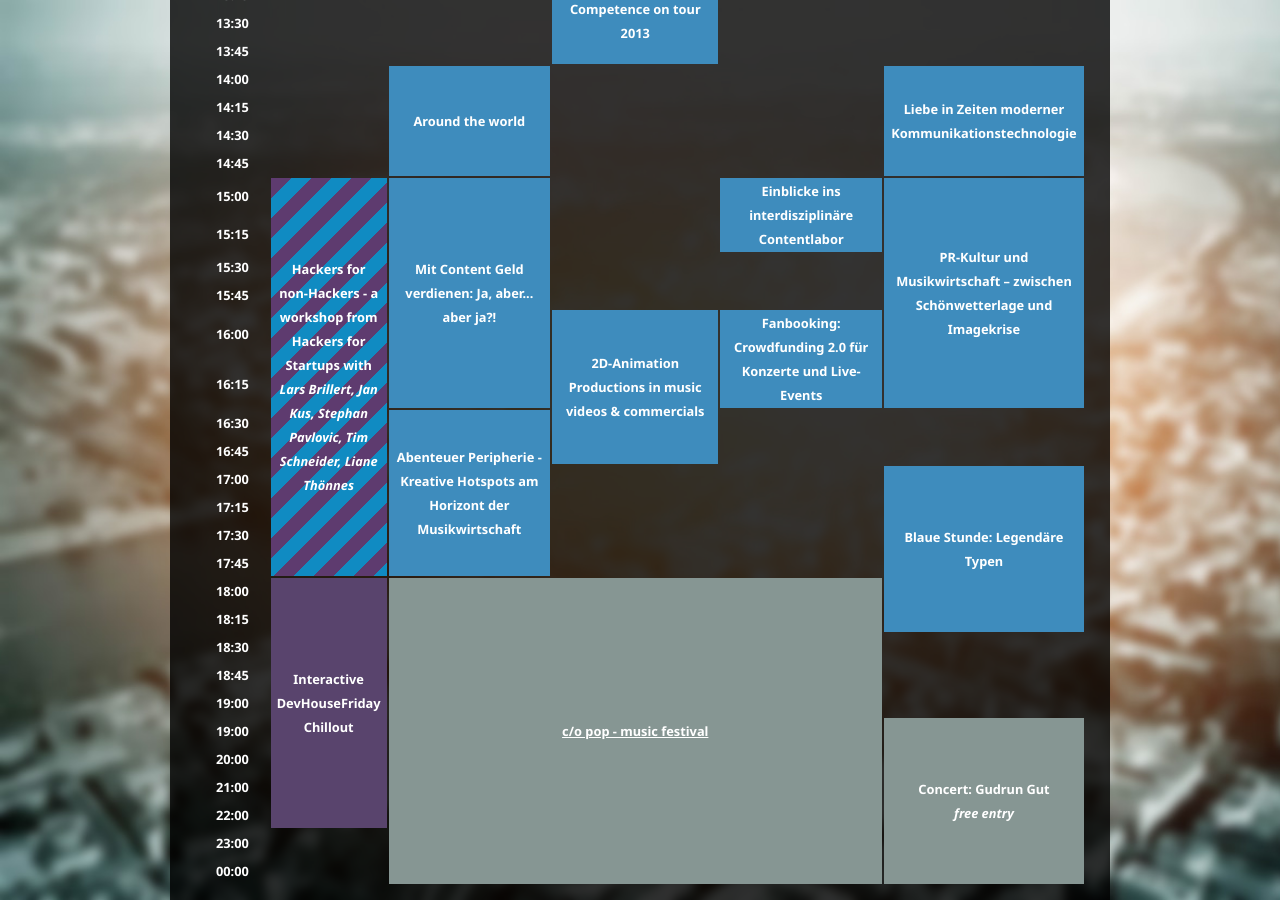
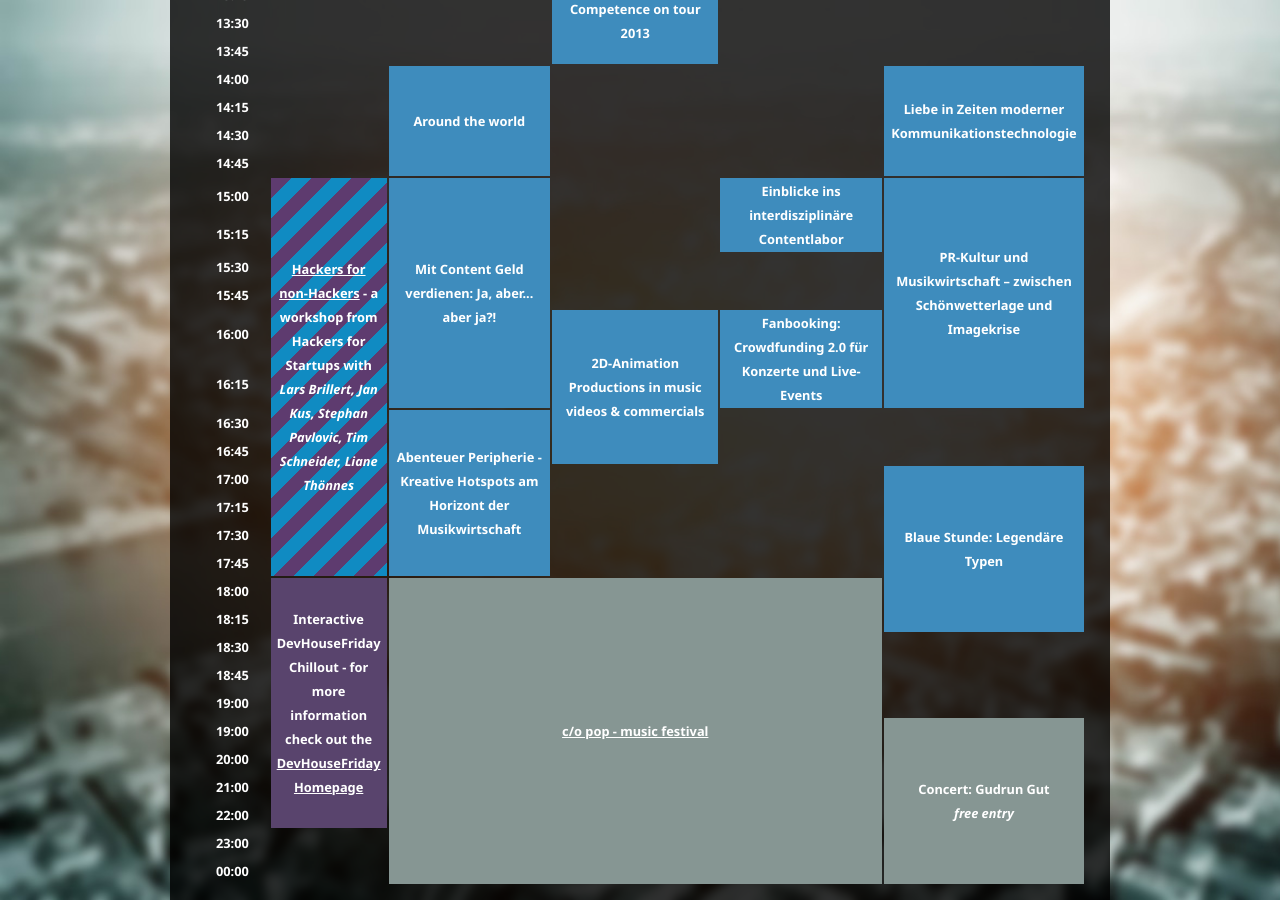
Before and after one commit to InteractiveCologne/interactivecologne.github.com, a Jekyll site: the page built from schedule/friday.html, in a window 1280 px wide and 900 px high, scrolled down 1235 px. Built offline with Jekyll 4.4.1, drawn with Linux system fonts in a browser that asks for light colours; nearby versions of some CDN libraries.

Commit message:
minor changes

```diff
--- a/schedule/friday.html
+++ b/schedule/friday.html
@@ -113,7 +113,7 @@ layout: default
 				</tr>
 				<tr>
 					<td>15:00</td>
-					<td rowspan="12" class="hackkickoffaward as-striped">Hackers for non-Hackers - a workshop from Hackers for Startups with <em>Lars Brillert, Jan Kus, Stephan Pavlovic, Tim Schneider, Liane Thönnes</em></td>
+					<td rowspan="12" class="hackkickoffaward as-striped"><a href="#hackers-for-non-hackers" name="hackers-for-non-hackers">Hackers for non-Hackers</a> - a workshop from Hackers for Startups with <em>Lars Brillert, Jan Kus, Stephan Pavlovic, Tim Schneider, Liane Thönnes</em></td>
 					<td rowspan="6" class="startuptalks">Mit Content Geld verdienen: Ja, aber... aber ja?!</td>
 					<td>&nbsp;</td>
 					<td rowspan="2" class="startuptalks">Einblicke ins interdisziplinäre Contentlabor</td>
@@ -160,7 +160,7 @@ layout: default
 				</tr>
 				<tr>
 					<td>18:00</td>
-					<td class="hackkickoffaward" rowspan="9">Interactive DevHouseFriday Chillout</td>
+					<td class="hackkickoffaward" rowspan="9">Interactive DevHouseFriday Chillout - for more information check out the <a href="http://devhousefriday.org/networks/events/show_event.78620" name="devhousefriday">DevHouseFriday Homepage</a></td>
 					<td class="common" colspan="3" rowspan="11">
 						<a href="#">c/o pop - music festival</a>
 					</td>
--- a/schedule/index.html
+++ b/schedule/index.html
@@ -41,7 +41,7 @@ Mintgrün #56c879
 					<a href="/schedule/thursday.html">Web de Cologne</a>
 				</td>
 				<td class="hackitself">
-					<a href="/schedule/friday.html"
+					<a href="/schedule/friday.html#hackers-for-non-hackers"
 					   data-toggle="tooltip" data-placement="bottom"
 					   title="@ STARTPLATZ">Hackers for non-Hackers</a>
 				</td>
@@ -71,7 +71,7 @@ Mintgrün #56c879
 				</td>
 				<td style="border: none;">&nbsp;</td>
 				<td class="hackitself">
-					<a href="/schedule/friday.html">DevHouseFriday</a>
+					<a href="/schedule/friday.html#devhousefriday">DevHouseFriday</a>
 				</td>
 			</tr>
 			<tr>
```
